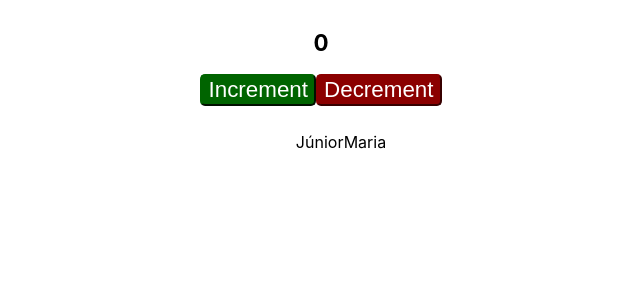
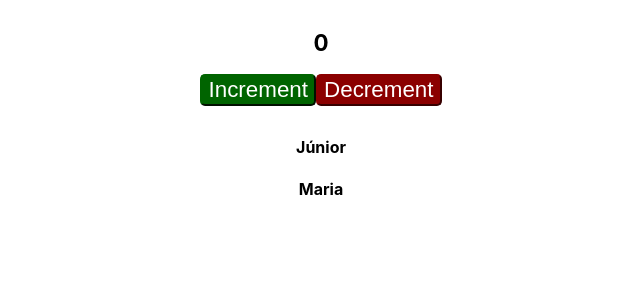
Before and after one commit to irawild/ecobikeapp, a React (Create React App) app: page / in a window 1280 px wide. Shown: the top 300 px of the page, without its empty margins (319-959 px from the left). Built offline with nearby package versions, Linux system fonts and the light colour scheme.

Commit message:
Go back to h4 at list of clients (#1)

```diff
--- a/src/components/Clients.jsx
+++ b/src/components/Clients.jsx
@@ -5,11 +5,9 @@ const Clients = (props) => {
     {
         console.log(props)
         return <div className="clients">
-            <ul>
             {props.clientsList.map((client, i) => {
-                return <il key={i}>{client.name}</il>
+                return <h4 key={i}>{client.name}</h4>
             })}
-            </ul>
         </div>
     }
     else{
```
Also changed, not shown: 1 other file (tests, documents, lock files or other folders).
